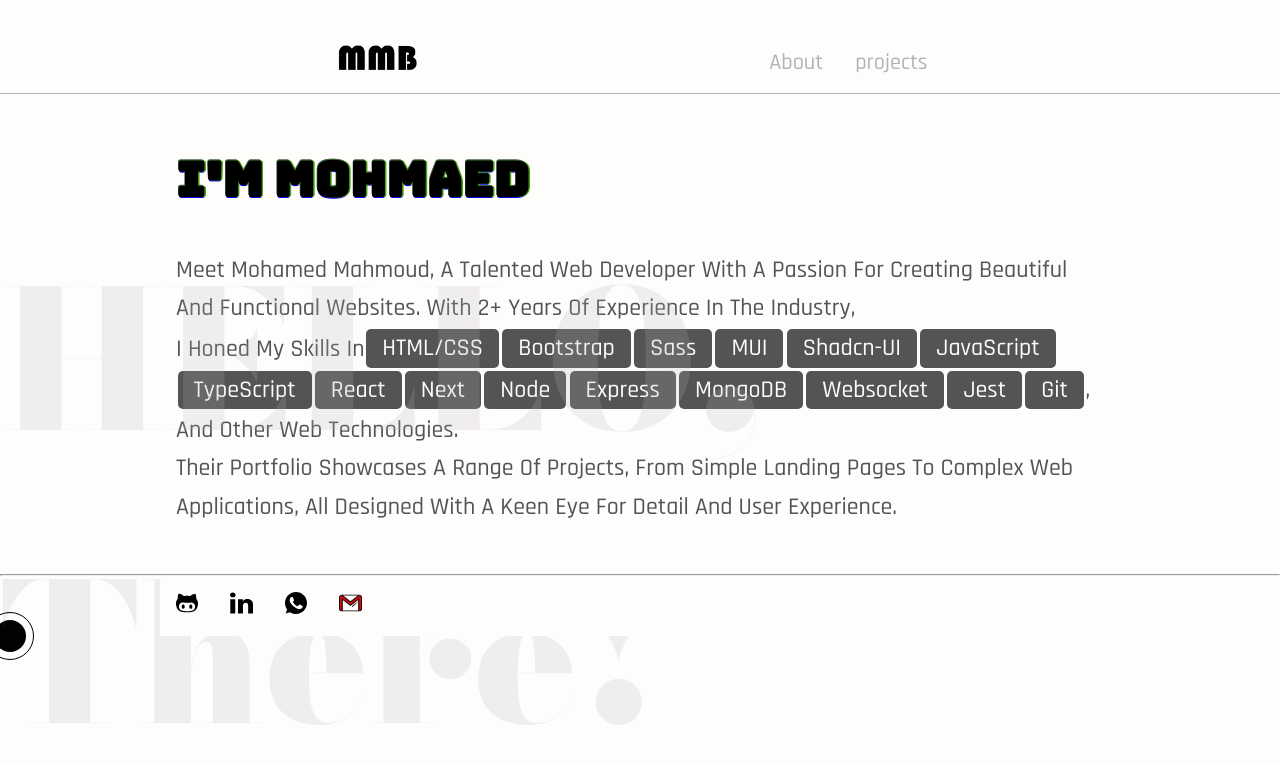
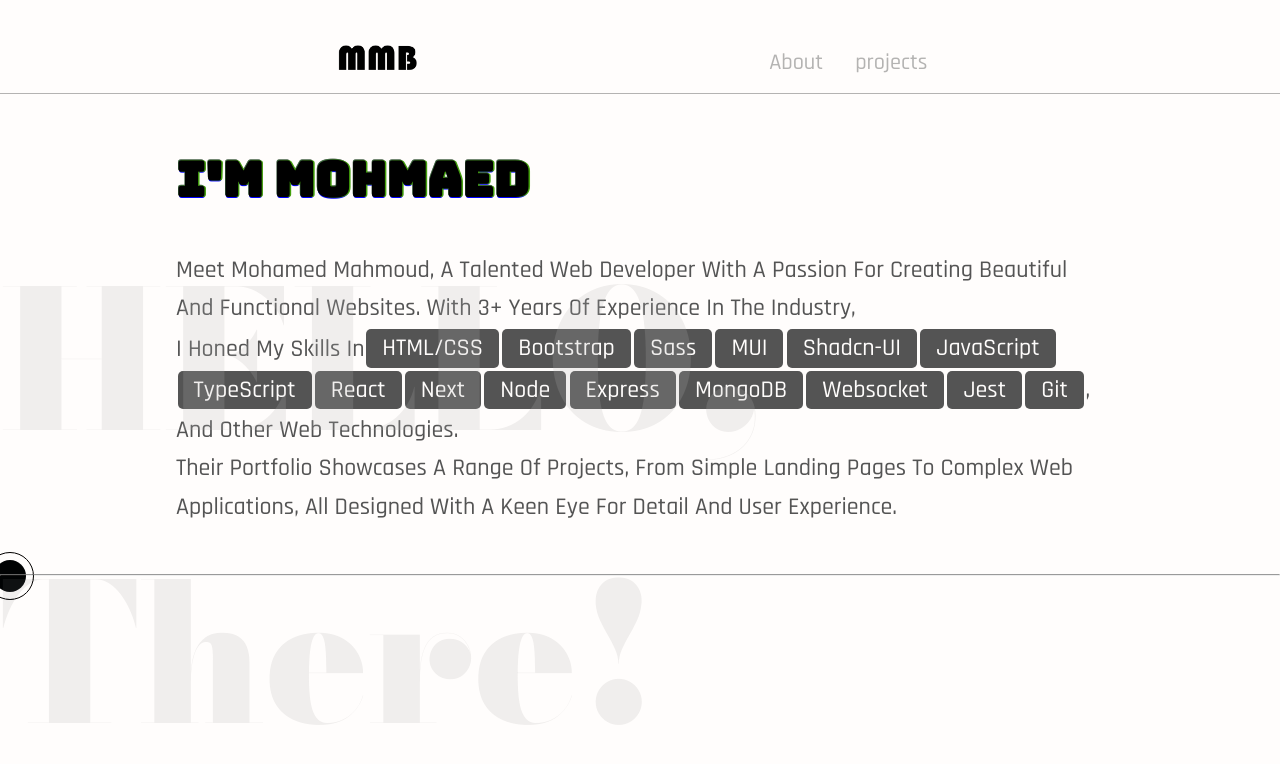
Before and after one commit to MohamedBrzan/MY_Portfolio, a React (Vite) app: page / in a window 1280 px wide. Shown: the top 764 px of the page. Built offline with nearby package versions, Linux system fonts and the light colour scheme; a web font is replaced by a local one.

Commit message:
hide social_links because mostaql

```diff
--- a/src/pages/Home/Home.tsx
+++ b/src/pages/Home/Home.tsx
@@ -35,7 +35,7 @@ const Home = () => {
         <div className='bio'>
           <p>
             Meet Mohamed Mahmoud, a talented web developer with a passion for
-            creating beautiful and functional websites. With 2+ years of
+            creating beautiful and functional websites. With 3+ years of
             experience in the industry, <br /> I honed my skills in
             <div className='lang'>HTML/CSS</div>
             <div className='lang'>Bootstrap</div>
@@ -61,7 +61,7 @@ const Home = () => {
       </div>
       <hr />
 
-      <div className='social_links'>
+      {/* <div className='social_links'>
         {links.map(({ name, url, image }, index) => (
           <Link to={url} key={index}>
             <figure>
@@ -69,7 +69,7 @@ const Home = () => {
             </figure>
           </Link>
         ))}
-      </div>
+      </div> */}
       <div className='intro_title'>
         <h1>HELLO, There!</h1>
       </div>
```
